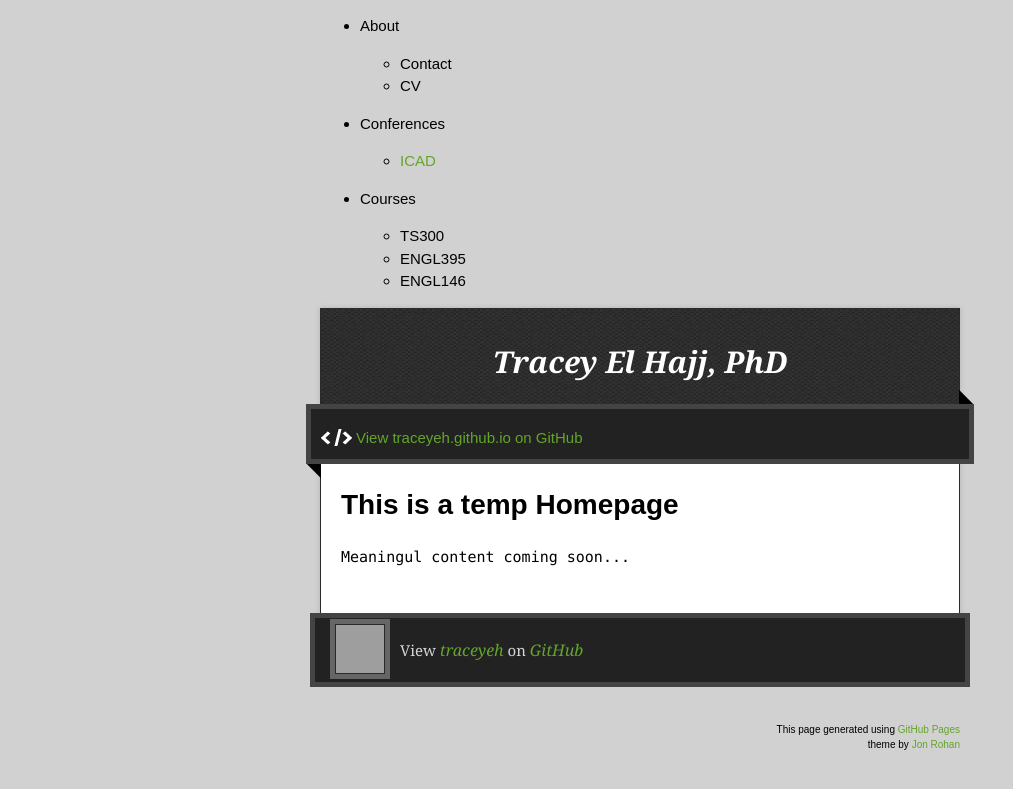
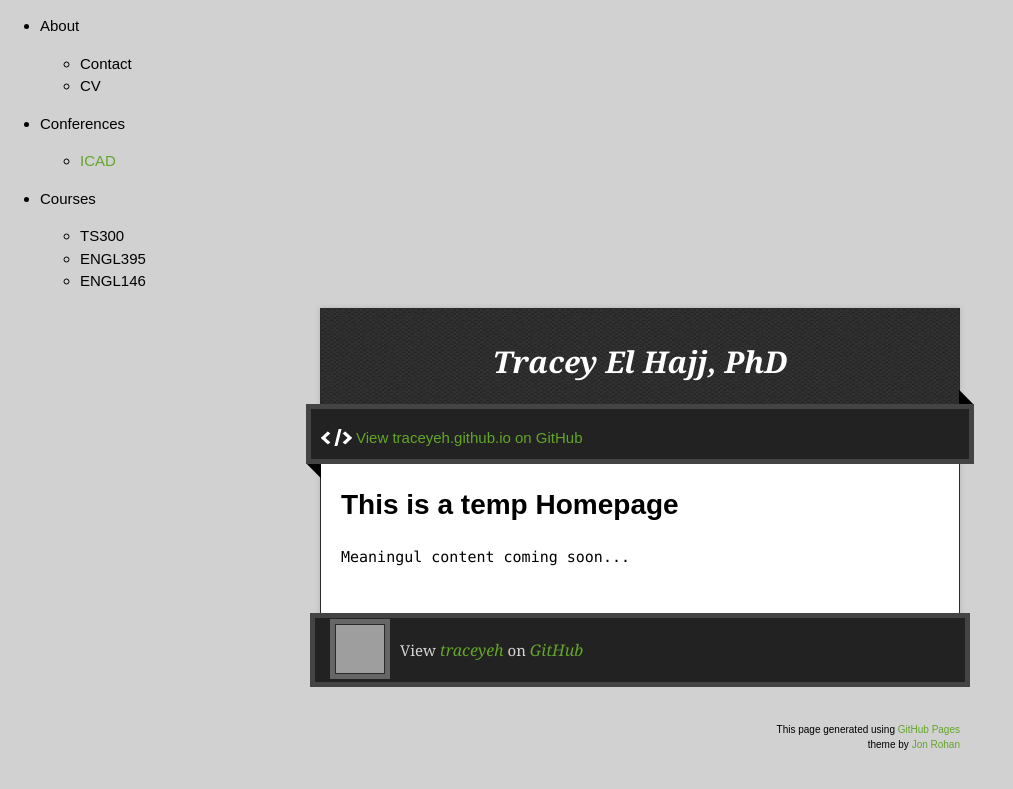
Before and after one commit to traceyeh/traceyeh.github.io, a Jekyll site: the page built from docs/index.md, in a window 1280 px wide. Shown: the top 789 px of the page, without its empty margins (0-1013 px from the left). Built offline with Jekyll 4.4.1, drawn with Linux system fonts in a browser that asks for light colours; the repository's description, which GitHub fills in, is left out; grey boxes are pictures that could not be loaded.

```diff
--- a/docs/_layouts/default.html
+++ b/docs/_layouts/default.html
@@ -16,10 +16,7 @@
 </head>
 
 <body>
-
-
-  <div class="wrapper">
-    <div class="nav">
+  <div class="nav">
     <nav>
       <ul>
         <li>
@@ -47,6 +44,9 @@
       </ul>
     </nav>
   </div>
+
+  <div class="wrapper">
+
     <div id="container">
       <header>
       <h1 class="title">{{ page.title | default: site.github.repository_name }}</h1>
```
